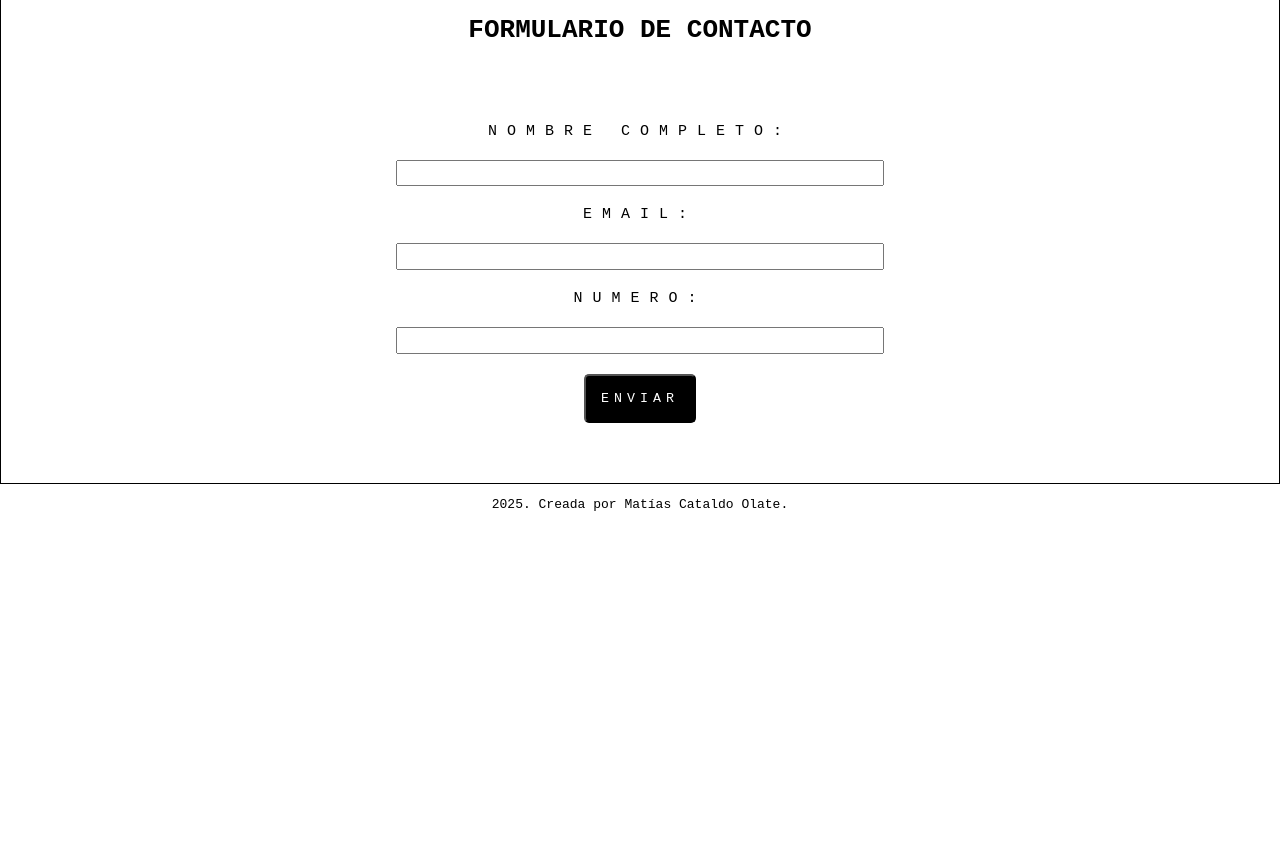
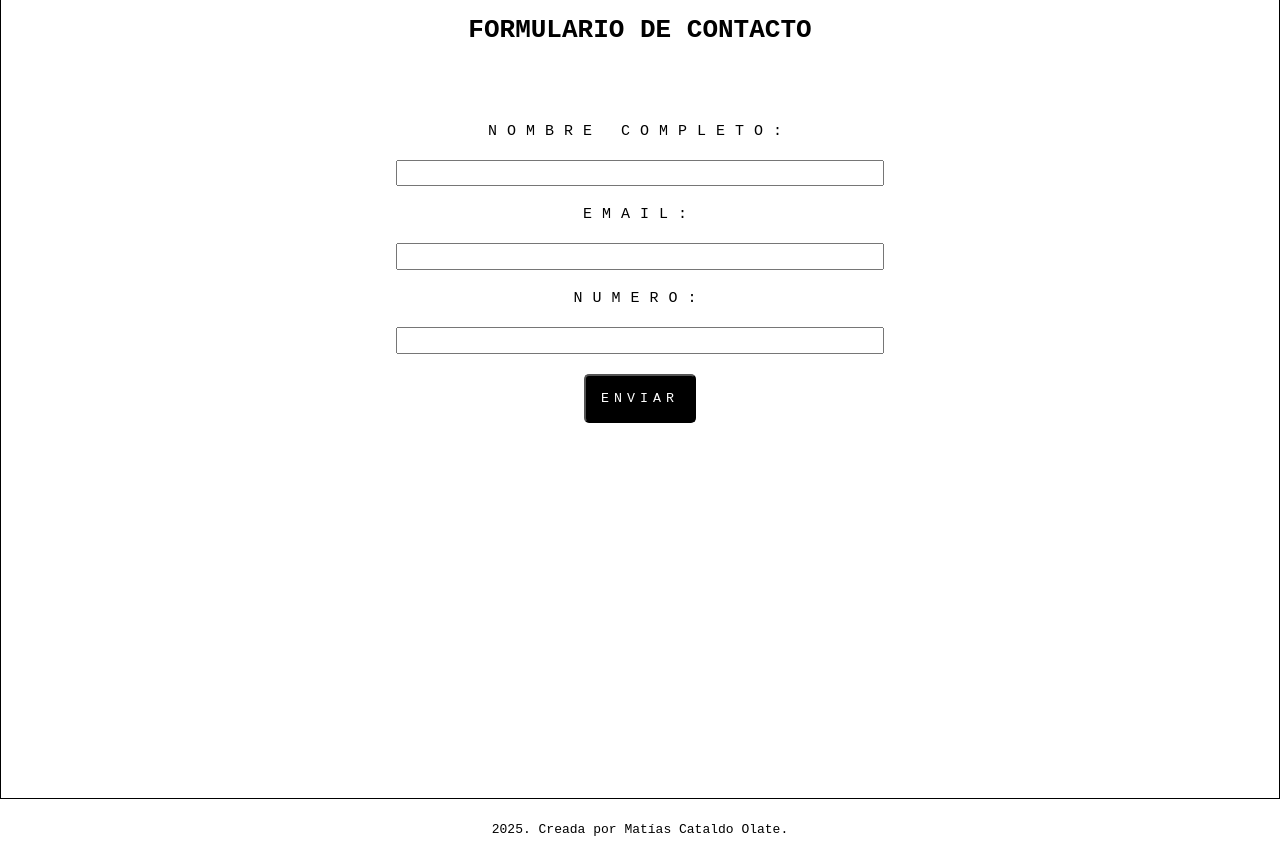
Before and after one commit to braIntelligent/work-frontend-inacap, a plain HTML site: page pagina-tres.html in a window 1280 px wide. Shown: the part 68-928 px from the top of the page. Before the commit the page ends 800 px from the top, so only its background shows below. Drawn offline with Linux system fonts and the light colour scheme.

Commit message:
add padding

```diff
--- a/css-1.css
+++ b/css-1.css
@@ -68,5 +68,5 @@ img {
 footer {
   text-align: center;
   font-family: monospace;
-
+  padding: 10px;
 }
--- a/css-2.css
+++ b/css-2.css
@@ -63,5 +63,5 @@ iframe {
 footer {
   text-align: center;
   font-family: monospace;
-
+  padding: 10px;
 }
--- a/css-3.css
+++ b/css-3.css
@@ -1,3 +1,7 @@
+html {
+  height: 100vh;
+}
+
 body {
   margin: 0;
   padding: 0;
@@ -98,4 +102,5 @@ a {
 footer {
   text-align: center;
   font-family: monospace;
+  padding: 10px;
 }
```
